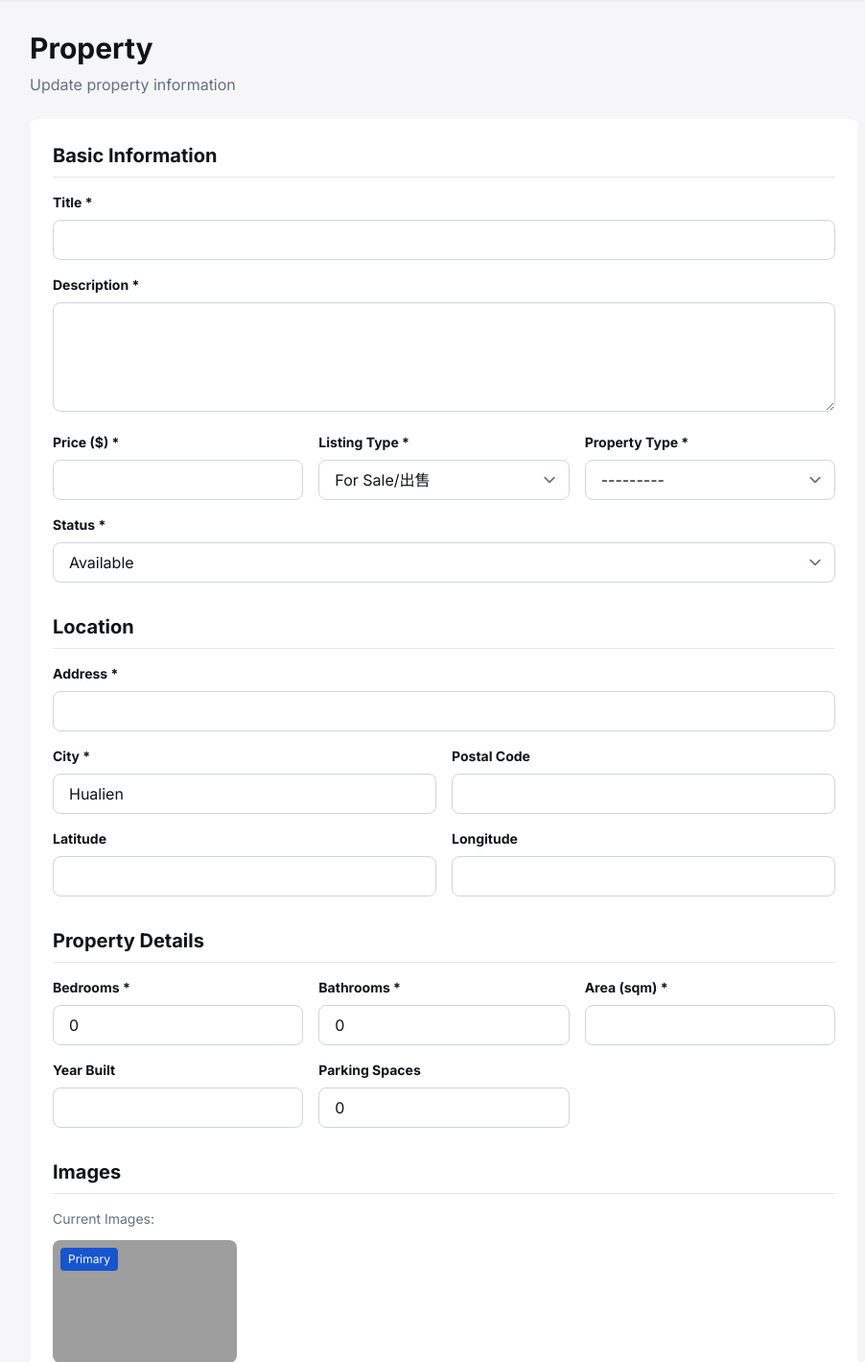
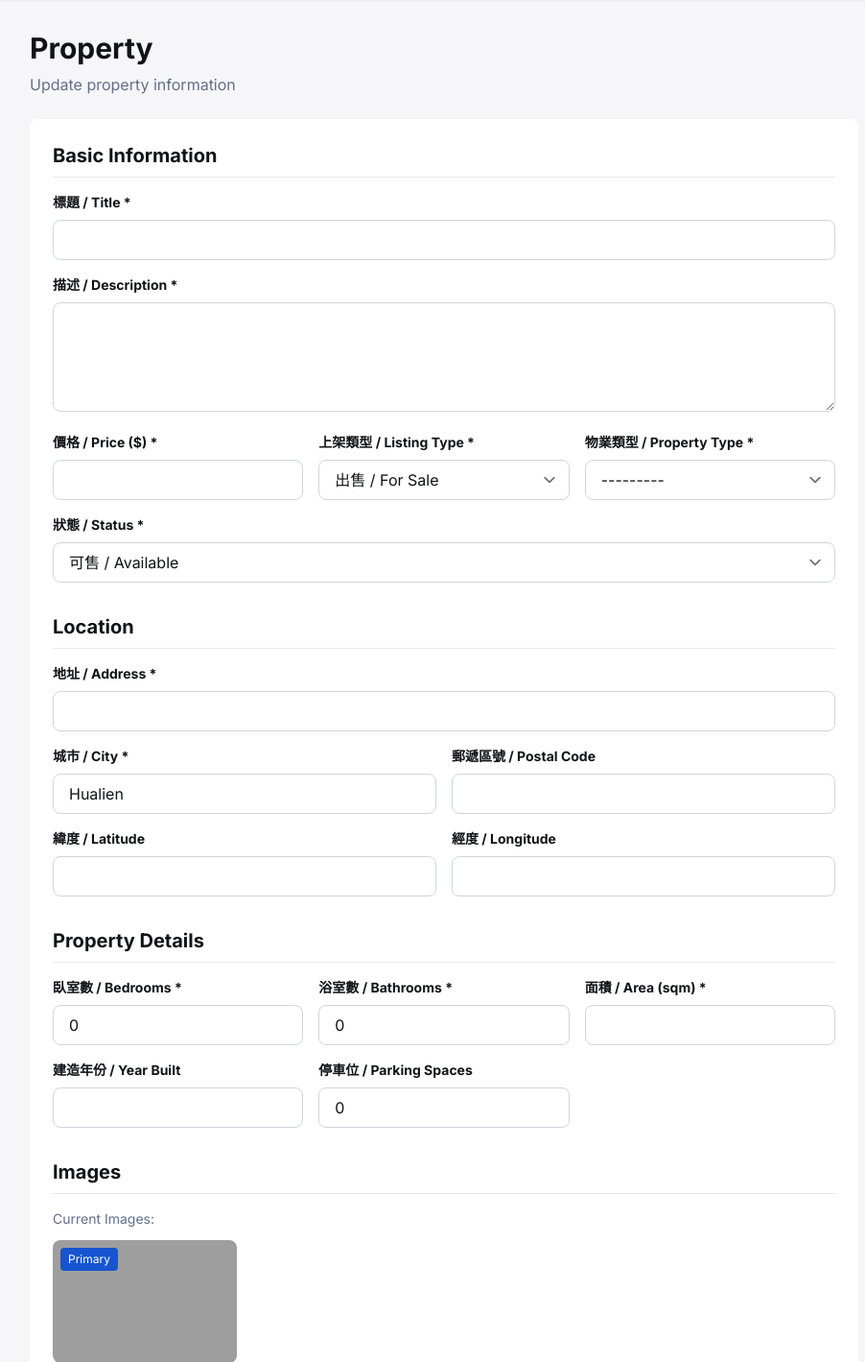
Before and after one commit to maxim1976/estate_agency, a Django app: template templates/properties/property_form.html in a window 1280 px wide. Shown: the part 73-1492 px from the top of the page at 96% size, without its empty margins (177-1079 px from the left). Run offline with Django 5.2, Linux system fonts and the light colour scheme; the template is opened without the code that fills it: values that come from a table or form of the project are taken from there, others are empty; data comes from the database, SQL or seed files in the repository; some libraries are stand-ins or nearby versions; grey boxes are pictures that could not be loaded.

Commit message:
Add bilingual Mandarin/English labels for Taiwanese agents

```diff
--- a/properties/models.py
+++ b/properties/models.py
@@ -90,22 +90,22 @@ class Agent(models.Model):
 
 class Property(models.Model):
     STATUS_CHOICES = [
-        ('available', 'Available'),
-        ('pending', 'Pending'),
-        ('sold', 'Sold'),
+        ('available', '可售 / Available'),
+        ('pending', '待處理 / Pending'),
+        ('sold', '已售出 / Sold'),
     ]
 
     TYPE_CHOICES = [
-        ('house', 'House'),
-        ('apartment', 'Apartment'),
-        ('condo', 'Condo'),
-        ('villa', 'Villa'),
-        ('land', 'Land'),
+        ('house', '獨棟房屋 / House'),
+        ('apartment', '公寓 / Apartment'),
+        ('condo', '共管公寓 / Condo'),
+        ('villa', '別墅 / Villa'),
+        ('land', '土地 / Land'),
     ]
 
     LISTING_TYPE_CHOICES = [
-        ('sale', 'For Sale/出售'),
-        ('rent', 'For Rent/蒩蒩'),
+        ('sale', '出售 / For Sale'),
+        ('rent', '出租 / For Rent'),
     ]
 
     title = models.CharField(max_length=200)
--- a/templates/properties/property_form.html
+++ b/templates/properties/property_form.html
@@ -24,7 +24,7 @@
             <h2 class="text-xl font-bold text-text-main-light dark:text-text-main-dark mb-4 pb-2 border-b border-gray-200 dark:border-gray-700">Basic Information</h2>
             <div class="space-y-4">
                 <div>
-                    <label class="block text-sm font-semibold text-text-main-light dark:text-text-main-dark mb-2">Title *</label>
+                    <label class="block text-sm font-semibold text-text-main-light dark:text-text-main-dark mb-2">標題 / Title *</label>
                     {{ form.title }}
                     {% if form.title.errors %}
                         <p class="text-red-500 text-sm mt-1">{{ form.title.errors.0 }}</p>
@@ -32,7 +32,7 @@
                 </div>
 
                 <div>
-                    <label class="block text-sm font-semibold text-text-main-light dark:text-text-main-dark mb-2">Description *</label>
+                    <label class="block text-sm font-semibold text-text-main-light dark:text-text-main-dark mb-2">描述 / Description *</label>
                     {{ form.description }}
                     {% if form.description.errors %}
                         <p class="text-red-500 text-sm mt-1">{{ form.description.errors.0 }}</p>
@@ -41,7 +41,7 @@
 
                 <div class="grid grid-cols-1 md:grid-cols-3 gap-4">
                     <div>
-                        <label class="block text-sm font-semibold text-text-main-light dark:text-text-main-dark mb-2">Price ($) *</label>
+                        <label class="block text-sm font-semibold text-text-main-light dark:text-text-main-dark mb-2">價格 / Price ($) *</label>
                         {{ form.price }}
                         {% if form.price.errors %}
                             <p class="text-red-500 text-sm mt-1">{{ form.price.errors.0 }}</p>
@@ -49,7 +49,7 @@
                     </div>
 
                     <div>
-                        <label class="block text-sm font-semibold text-text-main-light dark:text-text-main-dark mb-2">Listing Type *</label>
+                        <label class="block text-sm font-semibold text-text-main-light dark:text-text-main-dark mb-2">上架類型 / Listing Type *</label>
                         {{ form.listing_type }}
                         {% if form.listing_type.errors %}
                             <p class="text-red-500 text-sm mt-1">{{ form.listing_type.errors.0 }}</p>
@@ -57,7 +57,7 @@
                     </div>
 
                     <div>
-                        <label class="block text-sm font-semibold text-text-main-light dark:text-text-main-dark mb-2">Property Type *</label>
+                        <label class="block text-sm font-semibold text-text-main-light dark:text-text-main-dark mb-2">物業類型 / Property Type *</label>
                         {{ form.property_type }}
                         {% if form.property_type.errors %}
                             <p class="text-red-500 text-sm mt-1">{{ form.property_type.errors.0 }}</p>
@@ -66,7 +66,7 @@
                 </div>
 
                 <div>
-                    <label class="block text-sm font-semibold text-text-main-light dark:text-text-main-dark mb-2">Status *</label>
+                    <label class="block text-sm font-semibold text-text-main-light dark:text-text-main-dark mb-2">狀態 / Status *</label>
                     {{ form.status }}
                     {% if form.status.errors %}
                         <p class="text-red-500 text-sm mt-1">{{ form.status.errors.0 }}</p>
@@ -80,7 +80,7 @@
             <h2 class="text-xl font-bold text-text-main-light dark:text-text-main-dark mb-4 pb-2 border-b border-gray-200 dark:border-gray-700">Location</h2>
             <div class="space-y-4">
                 <div>
-                    <label class="block text-sm font-semibold text-text-main-light dark:text-text-main-dark mb-2">Address *</label>
+                    <label class="block text-sm font-semibold text-text-main-light dark:text-text-main-dark mb-2">地址 / Address *</label>
                     {{ form.address }}
                     {% if form.address.errors %}
                         <p class="text-red-500 text-sm mt-1">{{ form.address.errors.0 }}</p>
@@ -89,7 +89,7 @@
 
                 <div class="grid grid-cols-1 md:grid-cols-2 gap-4">
                     <div>
-                        <label class="block text-sm font-semibold text-text-main-light dark:text-text-main-dark mb-2">City *</label>
+                        <label class="block text-sm font-semibold text-text-main-light dark:text-text-main-dark mb-2">城市 / City *</label>
                         {{ form.city }}
                         {% if form.city.errors %}
                             <p class="text-red-500 text-sm mt-1">{{ form.city.errors.0 }}</p>
@@ -97,7 +97,7 @@
                     </div>
 
                     <div>
-                        <label class="block text-sm font-semibold text-text-main-light dark:text-text-main-dark mb-2">Postal Code</label>
+                        <label class="block text-sm font-semibold text-text-main-light dark:text-text-main-dark mb-2">郵遞區號 / Postal Code</label>
                         {{ form.postal_code }}
                         {% if form.postal_code.errors %}
                             <p class="text-red-500 text-sm mt-1">{{ form.postal_code.errors.0 }}</p>
@@ -107,7 +107,7 @@
 
                 <div class="grid grid-cols-1 md:grid-cols-2 gap-4">
                     <div>
-                        <label class="block text-sm font-semibold text-text-main-light dark:text-text-main-dark mb-2">Latitude</label>
+                        <label class="block text-sm font-semibold text-text-main-light dark:text-text-main-dark mb-2">緯度 / Latitude</label>
                         {{ form.latitude }}
                         {% if form.latitude.errors %}
                             <p class="text-red-500 text-sm mt-1">{{ form.latitude.errors.0 }}</p>
@@ -115,7 +115,7 @@
                     </div>
 
                     <div>
-                        <label class="block text-sm font-semibold text-text-main-light dark:text-text-main-dark mb-2">Longitude</label>
+                        <label class="block text-sm font-semibold text-text-main-light dark:text-text-main-dark mb-2">經度 / Longitude</label>
                         {{ form.longitude }}
                         {% if form.longitude.errors %}
                             <p class="text-red-500 text-sm mt-1">{{ form.longitude.errors.0 }}</p>
@@ -130,7 +130,7 @@
             <h2 class="text-xl font-bold text-text-main-light dark:text-text-main-dark mb-4 pb-2 border-b border-gray-200 dark:border-gray-700">Property Details</h2>
             <div class="grid grid-cols-1 md:grid-cols-2 lg:grid-cols-3 gap-4">
                 <div>
-                    <label class="block text-sm font-semibold text-text-main-light dark:text-text-main-dark mb-2">Bedrooms *</label>
+                    <label class="block text-sm font-semibold text-text-main-light dark:text-text-main-dark mb-2">臥室數 / Bedrooms *</label>
                     {{ form.bedrooms }}
                     {% if form.bedrooms.errors %}
                         <p class="text-red-500 text-sm mt-1">{{ form.bedrooms.errors.0 }}</p>
@@ -138,7 +138,7 @@
                 </div>
 
                 <div>
-                    <label class="block text-sm font-semibold text-text-main-light dark:text-text-main-dark mb-2">Bathrooms *</label>
+                    <label class="block text-sm font-semibold text-text-main-light dark:text-text-main-dark mb-2">浴室數 / Bathrooms *</label>
                     {{ form.bathrooms }}
                     {% if form.bathrooms.errors %}
                         <p class="text-red-500 text-sm mt-1">{{ form.bathrooms.errors.0 }}</p>
@@ -146,7 +146,7 @@
                 </div>
 
                 <div>
-                    <label class="block text-sm font-semibold text-text-main-light dark:text-text-main-dark mb-2">Area (sqm) *</label>
+                    <label class="block text-sm font-semibold text-text-main-light dark:text-text-main-dark mb-2">面積 / Area (sqm) *</label>
                     {{ form.area_sqm }}
                     {% if form.area_sqm.errors %}
                         <p class="text-red-500 text-sm mt-1">{{ form.area_sqm.errors.0 }}</p>
@@ -154,7 +154,7 @@
                 </div>
 
                 <div>
-                    <label class="block text-sm font-semibold text-text-main-light dark:text-text-main-dark mb-2">Year Built</label>
+                    <label class="block text-sm font-semibold text-text-main-light dark:text-text-main-dark mb-2">建造年份 / Year Built</label>
                     {{ form.year_built }}
                     {% if form.year_built.errors %}
                         <p class="text-red-500 text-sm mt-1">{{ form.year_built.errors.0 }}</p>
@@ -162,7 +162,7 @@
                 </div>
 
                 <div>
-                    <label class="block text-sm font-semibold text-text-main-light dark:text-text-main-dark mb-2">Parking Spaces</label>
+                    <label class="block text-sm font-semibold text-text-main-light dark:text-text-main-dark mb-2">停車位 / Parking Spaces</label>
                     {{ form.parking_spaces }}
                     {% if form.parking_spaces.errors %}
                         <p class="text-red-500 text-sm mt-1">{{ form.parking_spaces.errors.0 }}</p>
```
